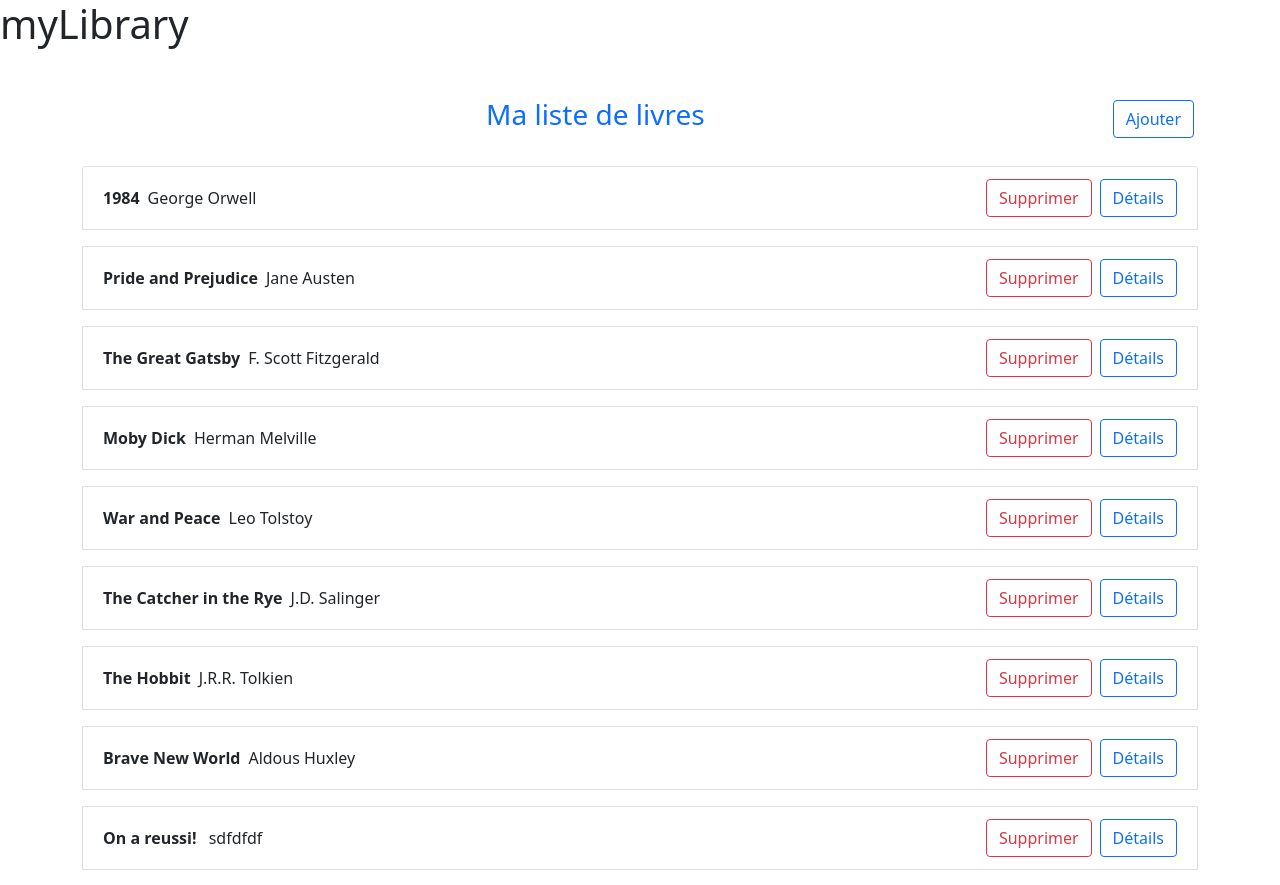
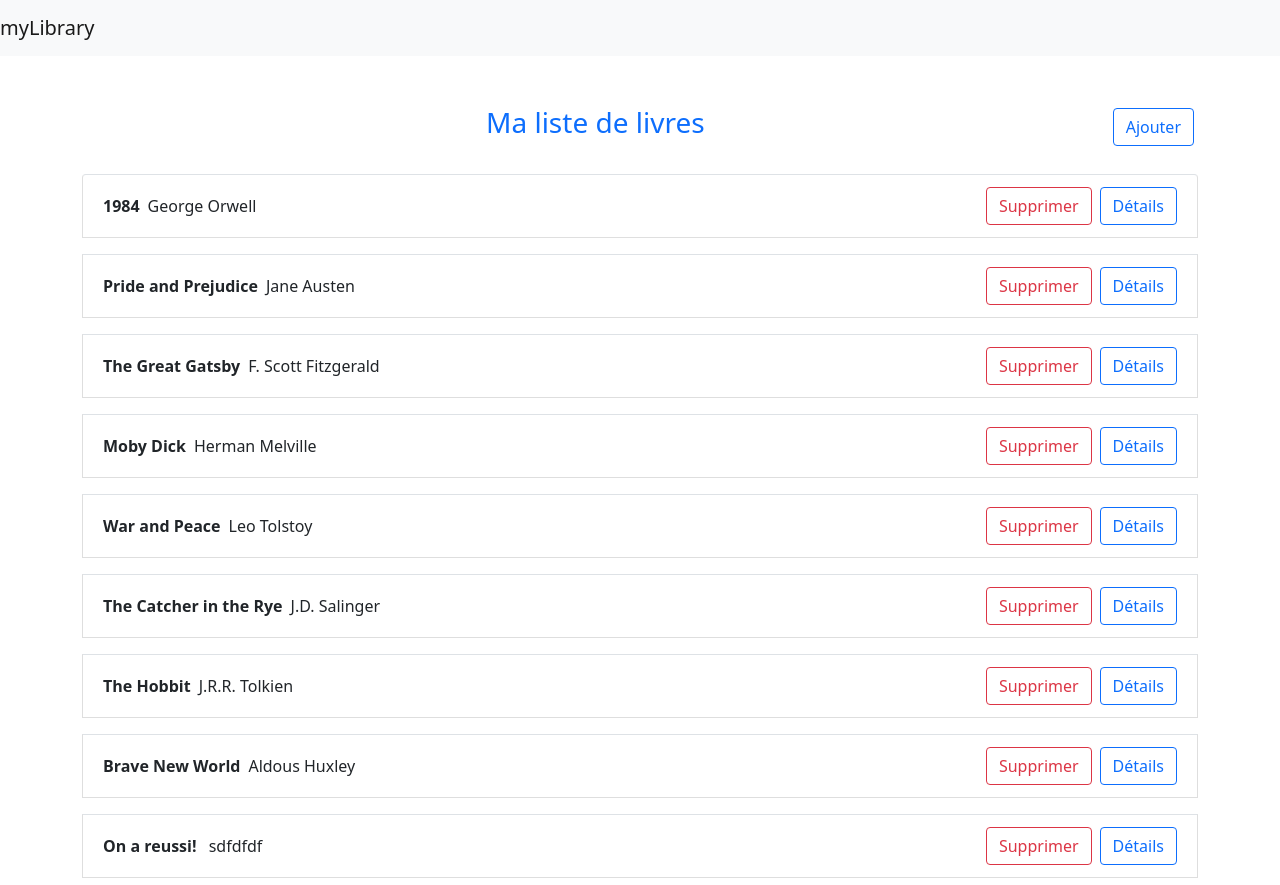
Before and after one commit to Lysianedon/my-library, an Angular app in the folder myLibrary/: page / in a window 1280 px wide. Shown: the top 885 px of the page. Built offline with nearby package versions, Linux system fonts and the light colour scheme; data requests are answered from the project's data file.

Commit message:
Mise en place navbar

```diff
--- a/myLibrary/db.json
+++ b/myLibrary/db.json
@@ -69,13 +69,6 @@
       "author": "Ed McBain",
       "description": "une enquête",
       "status": "available"
-    },
-    {
-      "id": "1722603516108",
-      "title": "le sourdingue",
-      "author": "Ed McBain",
-      "description": "une enquête",
-      "status": "available"
     }
   ]
 }
--- a/myLibrary/src/app/app.component.html
+++ b/myLibrary/src/app/app.component.html
@@ -1,6 +1,9 @@
 <main class="main">
   <div class="content">
-    <h1>{{ title }}</h1>
+    <nav class="navbar navbar-expand-lg navbar-light bg-light">
+      <a class="navbar-brand" [routerLink]="['']">{{ title }}</a>
+    </nav>
+
     <router-outlet />
   </div>
 </main>
--- a/myLibrary/src/app/app.component.ts
+++ b/myLibrary/src/app/app.component.ts
@@ -1,11 +1,11 @@
 import { Component } from '@angular/core';
-import { RouterOutlet } from '@angular/router';
+import { RouterLink, RouterLinkActive, RouterOutlet } from '@angular/router';
 import { BookListComponent } from './book-list/book-list.component';
 
 @Component({
   selector: 'app-root',
   standalone: true,
-  imports: [RouterOutlet, BookListComponent],
+  imports: [RouterLink, RouterLinkActive, RouterOutlet, BookListComponent],
   templateUrl: './app.component.html',
   styleUrl: './app.component.css',
 })
```
